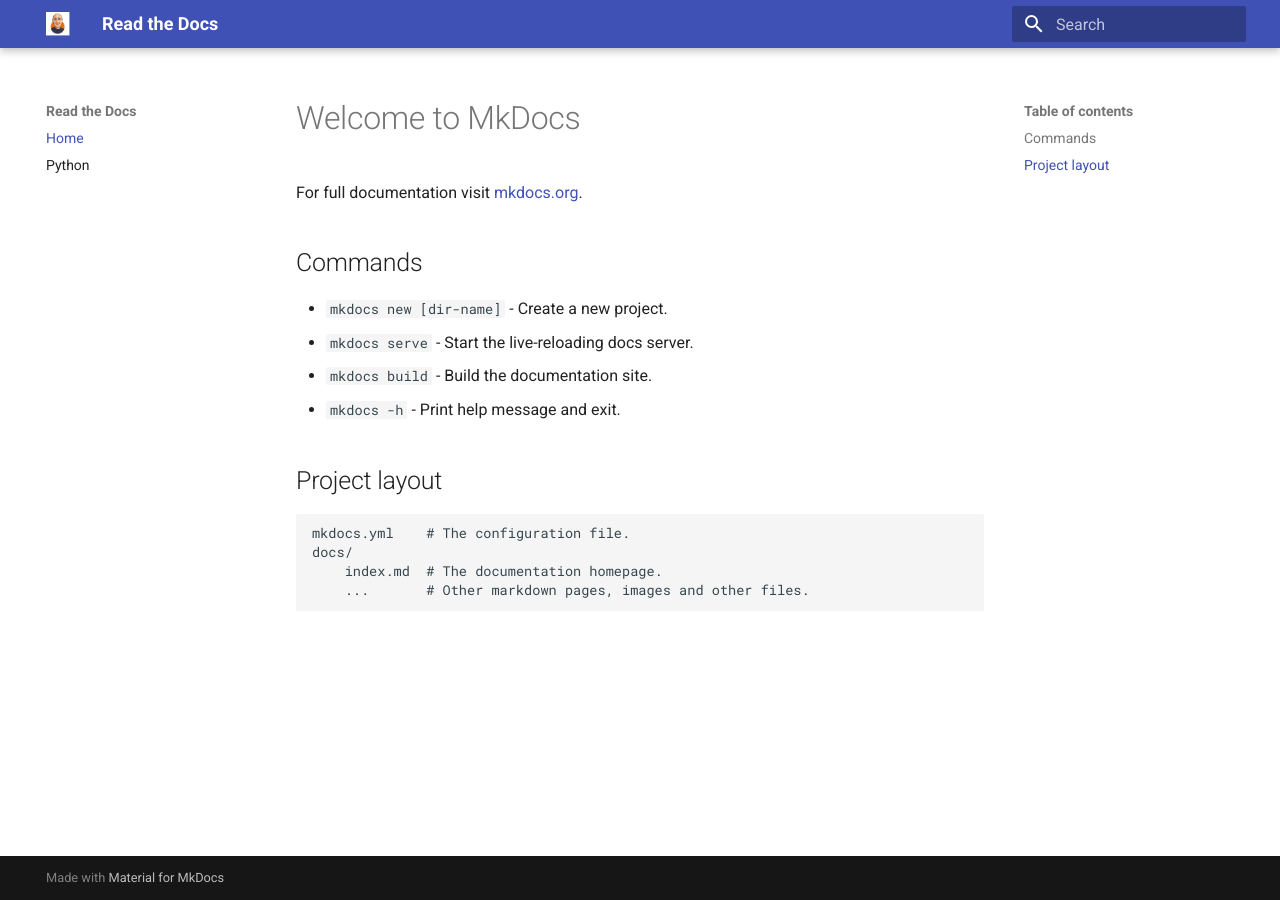
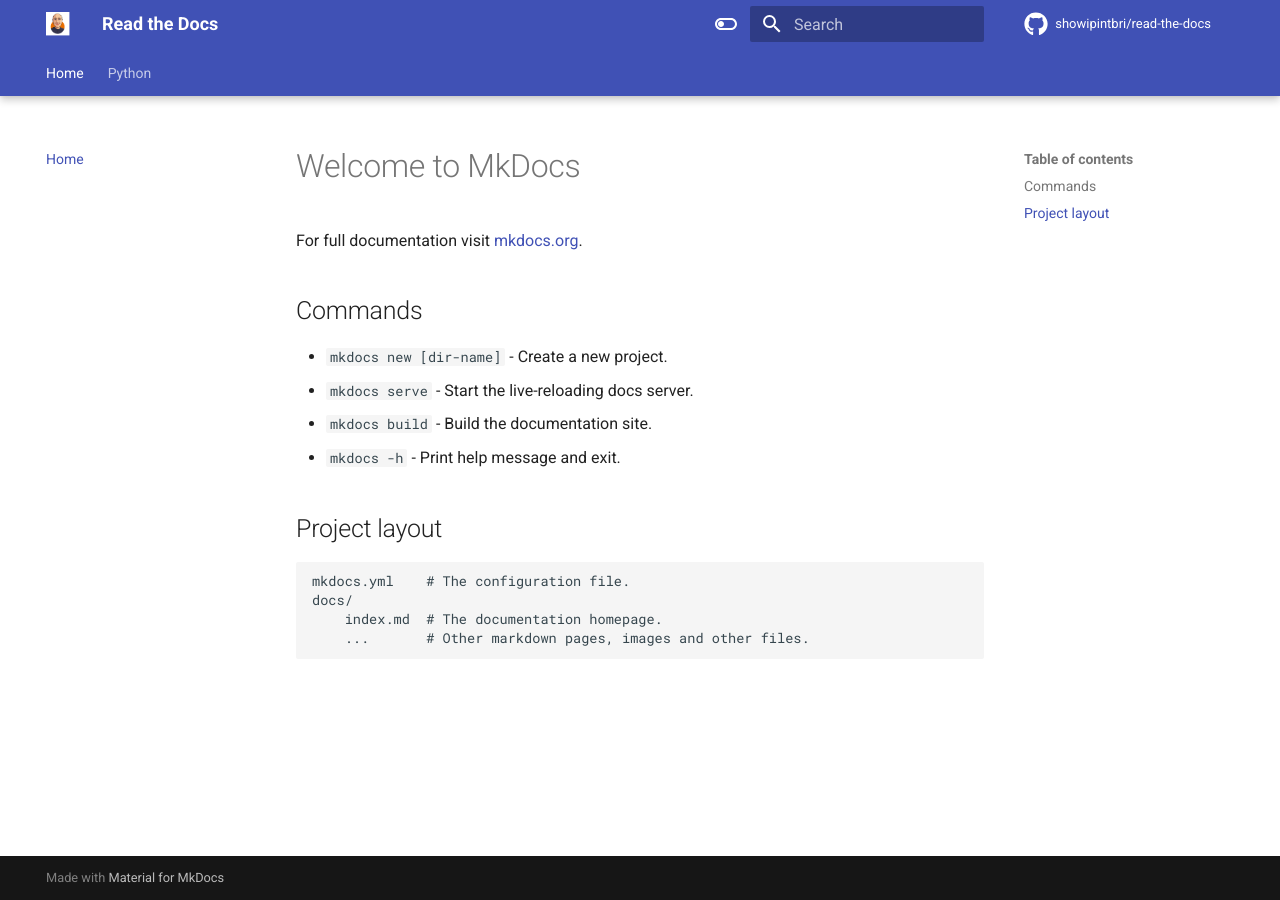
Before and after one commit to showipintbri/read-the-docs, an MkDocs documentation site: the page built from docs/index.md, in a window 1280 px wide. Built offline with MkDocs 1.6.1 and Material for MkDocs 9.7.7, drawn with Linux system fonts in a browser that asks for light colours; comment, search, counter and statistics services are not loaded.

Commit message:
Update mkdocs.yml

```diff
--- a/mkdocs.yml
+++ b/mkdocs.yml
@@ -8,11 +8,30 @@
   A place to store all the one liners and how-to's I may need one day.
   Contributions are welcomed!
 
+repo_url: https://github.com/showipintbri/read-the-docs
+repo_name: showipintbri/read-the-docs
+
 theme:
+  palette:
+    - media: "(prefers-color-scheme: light)"
+      scheme: default
+      toggle:
+        icon: material/toggle-switch-off-outline
+        name: Switch to dark mode
+    - media: "(prefers-color-scheme: dark)"
+      scheme: slate
+      toggle:
+        icon: material/toggle-switch
+        name: Switch to light mode
+  features:
+    - navigation.tabs
+    - navigation.tabs.sticky
+    - navigation.top
   name: material
   favicon: images/favicon.png
   logo: assets/logo.svg
-
+  icon:
+    repo: fontawesome/brands/github
 
 # Page tree
 nav:
```
